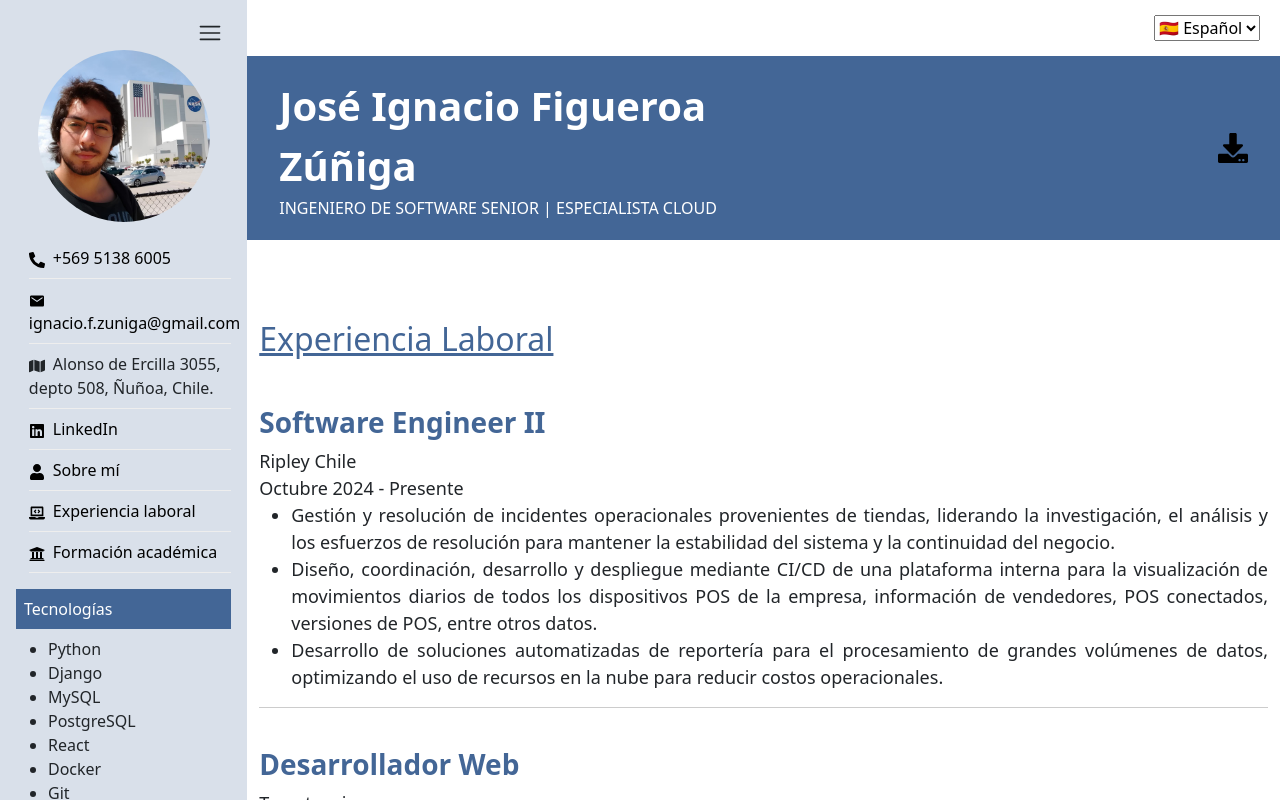
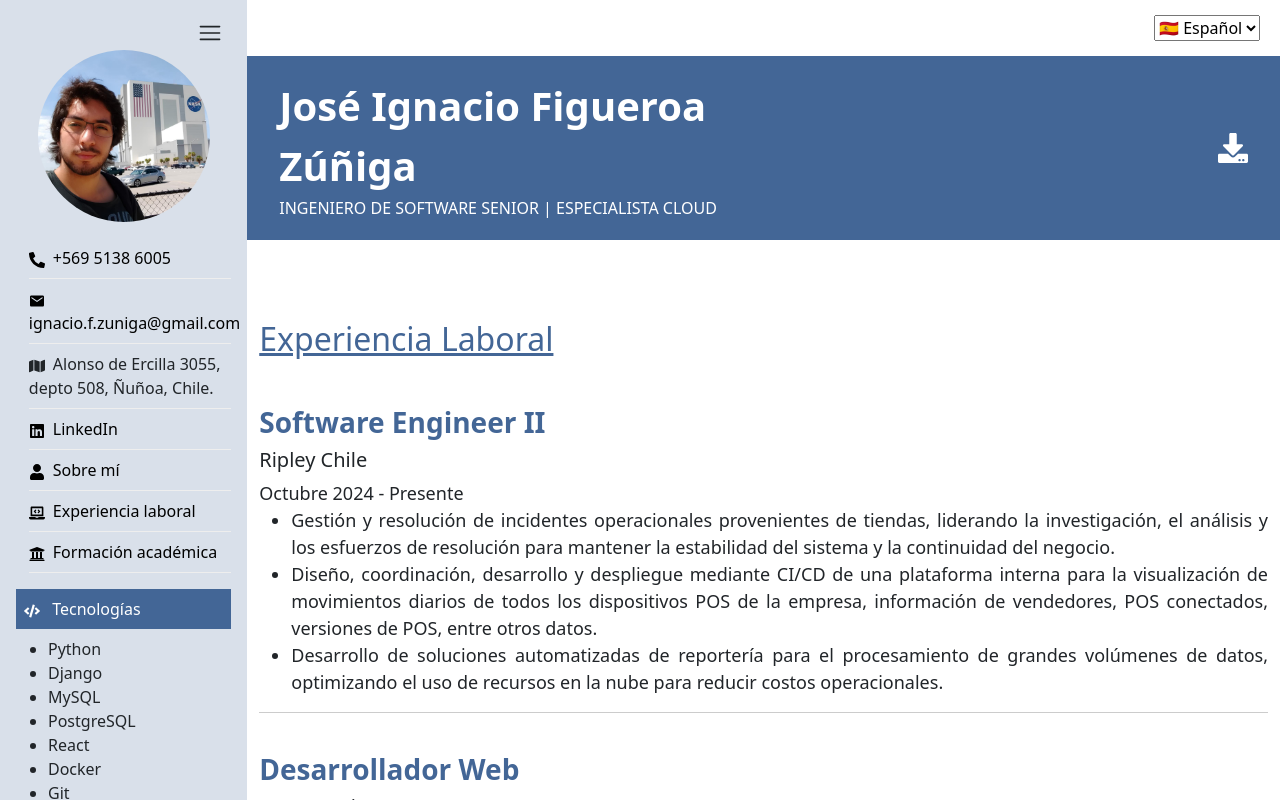
Before and after one commit to IgnacioZCL/OnlineResume, a React (Create React App) app in the folder frontend/: page /OnlineResume/job_experience in a window 1280 px wide. Shown: the top 800 px of the page. Built offline with nearby package versions, Linux system fonts and the light colour scheme.

Commit message:
[UPDATE] added icons

```diff
--- a/frontend/src/App.css
+++ b/frontend/src/App.css
@@ -102,7 +102,12 @@
 	list-style-type: none !important;
 }
 
-a {
+.sidebar a {
 	text-decoration: none !important;
 	color: black !important;
 }
+
+.resume-download a {
+	text-decoration: none !important;
+	color: white !important;
+}
--- a/frontend/src/components/JobExperience/JobExperience.js
+++ b/frontend/src/components/JobExperience/JobExperience.js
@@ -5,7 +5,7 @@ import Body from "../Body/Body";
 const JobRecord = (props) => (
   <div className="job-record">
     <h3 className="job-role blue-text">{props.role}</h3>
-    <div className="font-weight-bold">{props.companyName}</div>
+    <h5>{props.companyName}</h5>
     <div className="">{props.period}</div>
     <ul>
       {props.descriptions.map((description) => (
--- a/frontend/src/components/NameTitle/NameTitle.css
+++ b/frontend/src/components/NameTitle/NameTitle.css
@@ -11,8 +11,3 @@
 .cursor-pointer {
 	cursor: pointer;
 };
-
-.download-pdf {
-	text-decoration: none;
-	color: white !important;
-}
--- a/frontend/src/components/NameTitle/NameTitle.js
+++ b/frontend/src/components/NameTitle/NameTitle.js
@@ -13,15 +13,8 @@ const NameTitle = () => {
           <div className="full-name">José Ignacio Figueroa Zúñiga</div>
           <div className="subtitle white-text">{t("title")}</div>
         </Col>
-        <Col
-          className="d-flex justify-content-end align-items-center"
-          style={{ color: "#fff !important" }}
-        >
-          <a
-            href={Resume}
-            style={{ color: "#fff !important" }}
-            download="Jose_Figueroa_Resume.pdf"
-          >
+        <Col className="d-flex justify-content-end align-items-center resume-download">
+          <a href={Resume} download="Jose_Figueroa_Resume.pdf">
             <FaDownload size={30} />
           </a>
         </Col>
--- a/frontend/src/components/Sidebar/Sidebar.js
+++ b/frontend/src/components/Sidebar/Sidebar.js
@@ -11,6 +11,8 @@ import { FaLinkedin } from "react-icons/fa";
 import { FaLaptopCode } from "react-icons/fa";
 import { FaUser } from "react-icons/fa";
 import { FaUniversity } from "react-icons/fa";
+import { FaCode } from "react-icons/fa";
+import { MdLanguage } from "react-icons/md";
 
 const Sidebar = () => {
   const { t } = useTranslation();
@@ -95,7 +97,7 @@ const Sidebar = () => {
       {isOpen && (
         <>
           <div className="p-2 bold mb-2 blue-background white-text">
-            {t("sidebar.technologies")}
+            <FaCode className="me-2" /> {t("sidebar.technologies")}
           </div>
           <ul>
             <li>Python</li>
@@ -116,6 +118,7 @@ const Sidebar = () => {
             <li>Linux/Windows/MacOS</li>
           </ul>
           <div className="p-2 bold mb-2 blue-background white-text">
+            <MdLanguage className="me-2" />
             {t("sidebar.languages")}
           </div>
           <ul>
```
